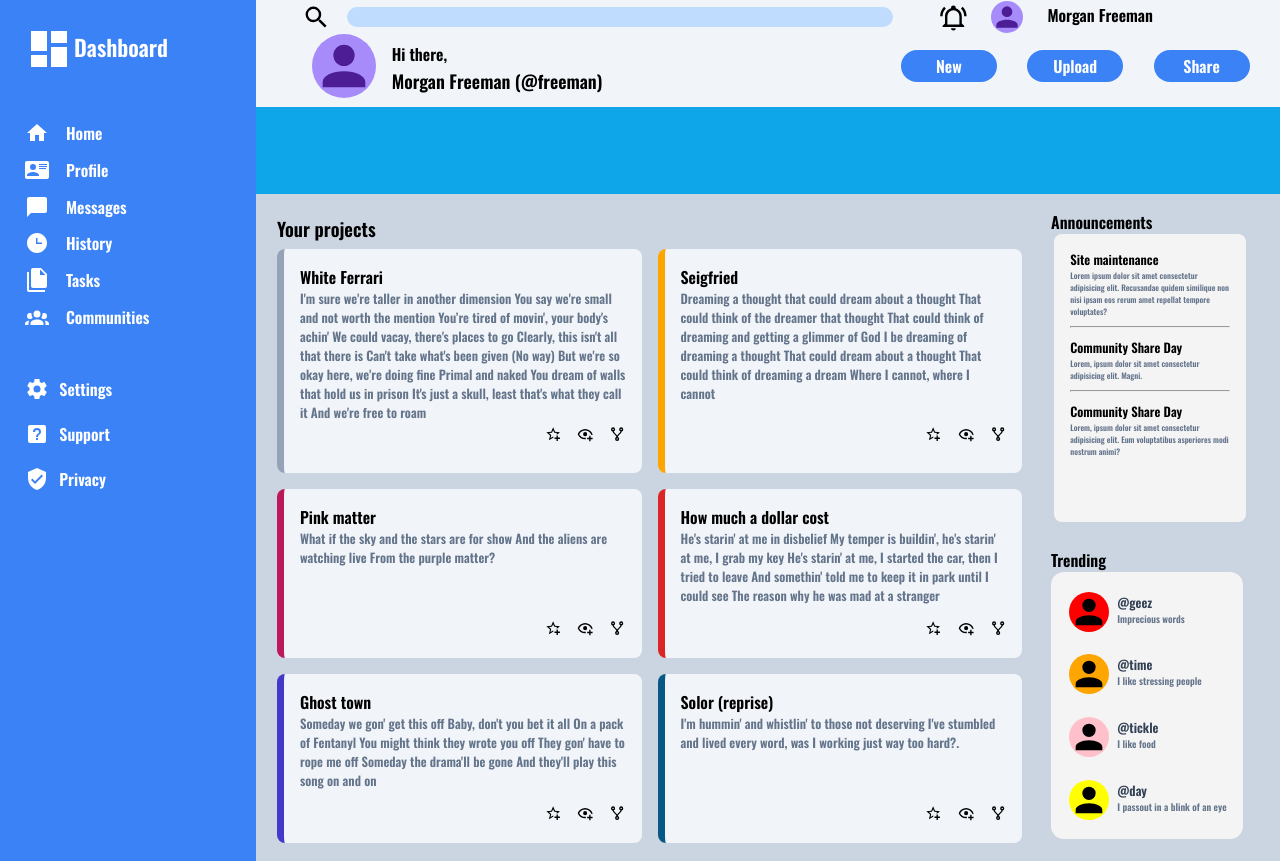
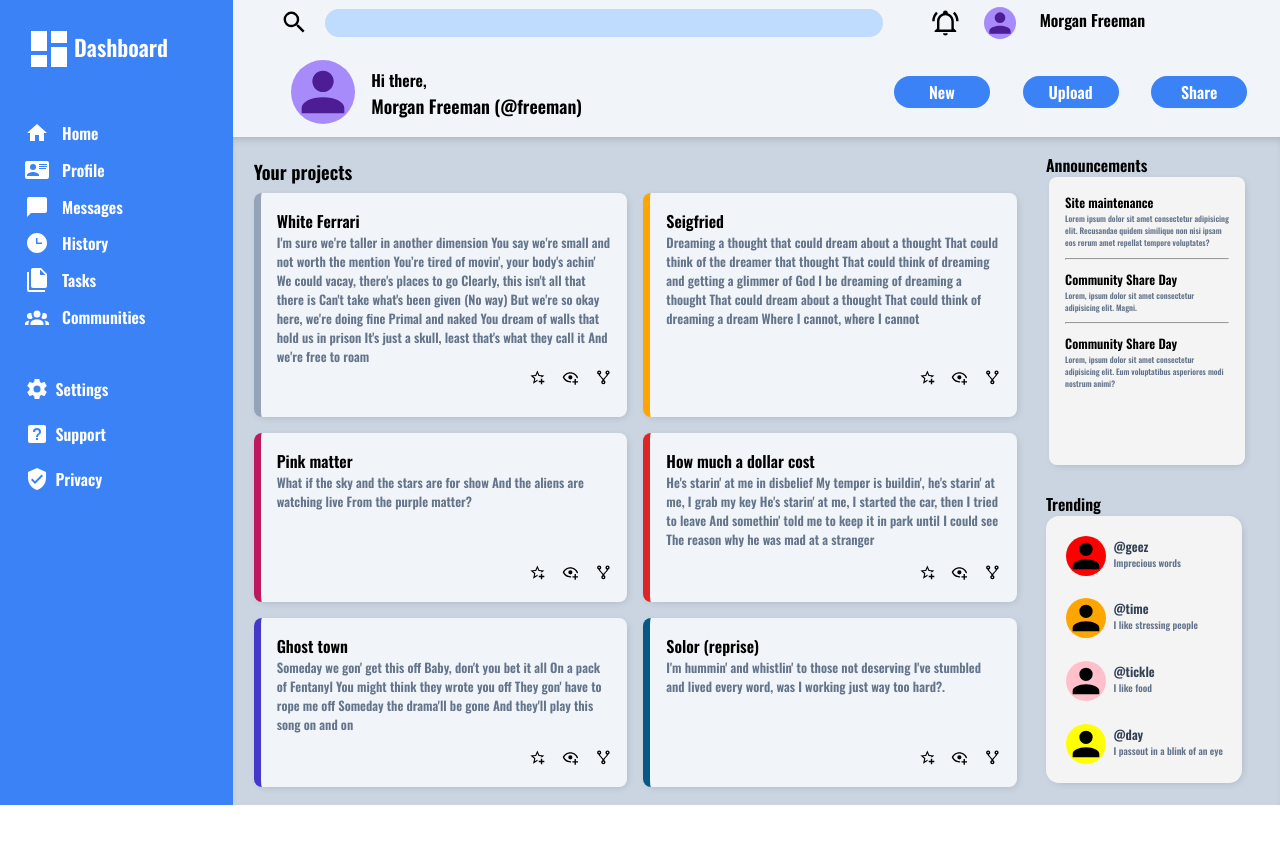
Before and after one commit to hxrish/admin-dashboard, a plain HTML site: page index.html in a window 1280 px wide. After the commit the page ends 805 px from the top, so only its background shows below. Drawn offline with nearby package versions, Linux system fonts and the light colour scheme.

Commit message:
Add box shadows and make the cursor default

```diff
--- a/style.css
+++ b/style.css
@@ -10,7 +10,7 @@
 .container{
     display: grid;
     height: 100vh;
-    grid-template-columns: 2fr 8fr;
+    grid-template-columns: 2fr 9fr;
 }
 
 .left-side{
@@ -116,14 +116,21 @@
 
 .right-side{
     display: grid;
-    grid-template-rows: 1.8fr 6.2fr;
-    background-color: #0ea5e9;
+    grid-template-rows: 1.4fr 6.8fr;
+    background-color: #cbd5e1;
 }
 
 .right-top{
     display: grid;
-    grid-template-rows: 0.8fr 1.2fr;
+    height: 100%;
+    grid-template-rows: 0.5fr 1fr;
     background-color: #f1f5f9;
+    box-shadow: 0px 5px 10px -5px rgba(0, 0, 0, 0.2);
+    overflow: hidden;
+}
+
+.right-top1-wrapper{
+    overflow:hidden;
 }
 
 .right-top1{
@@ -254,6 +261,7 @@
     grid-template-columns: 7.8fr 2.2fr;
     background-color: #cbd5e1;
     padding: 16px;
+    box-shadow: 0px 6px 10px -5px rgba(0, 0, 0, 0.2) inset;
     gap: 1.5rem;
 }
 
@@ -460,3 +468,11 @@ hr{
 .announcements{
     /* border: 1px solid; */
 }
+
+.right-main1cell, .announcements-card, .trending-card{
+    box-shadow: 2px 2px 8px -3px rgba(0, 0, 0, 0.2);
+}
+
+*{
+    cursor: default;
+}
```
